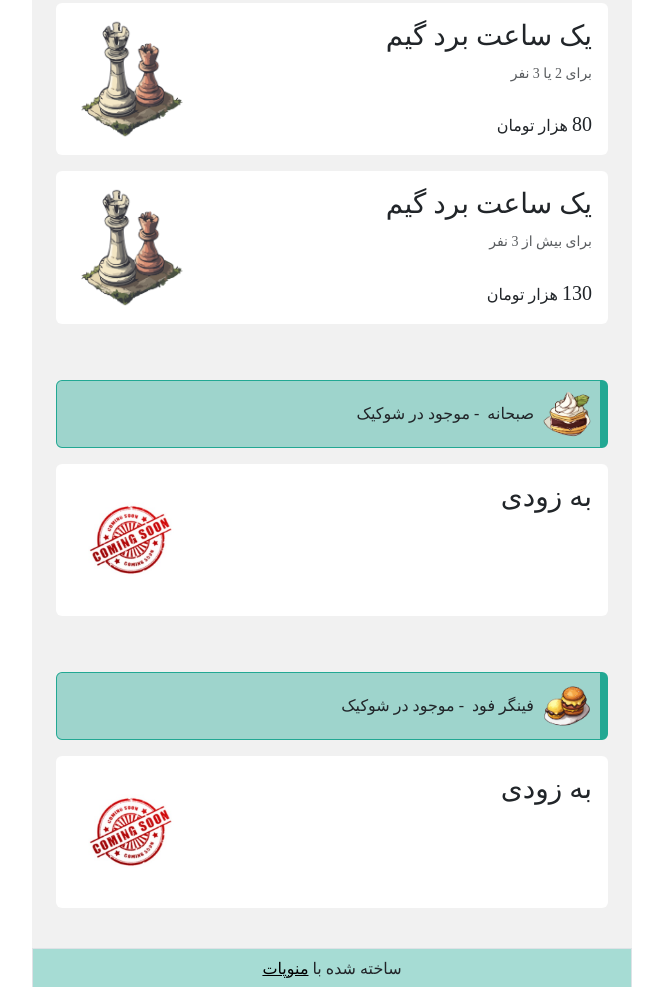
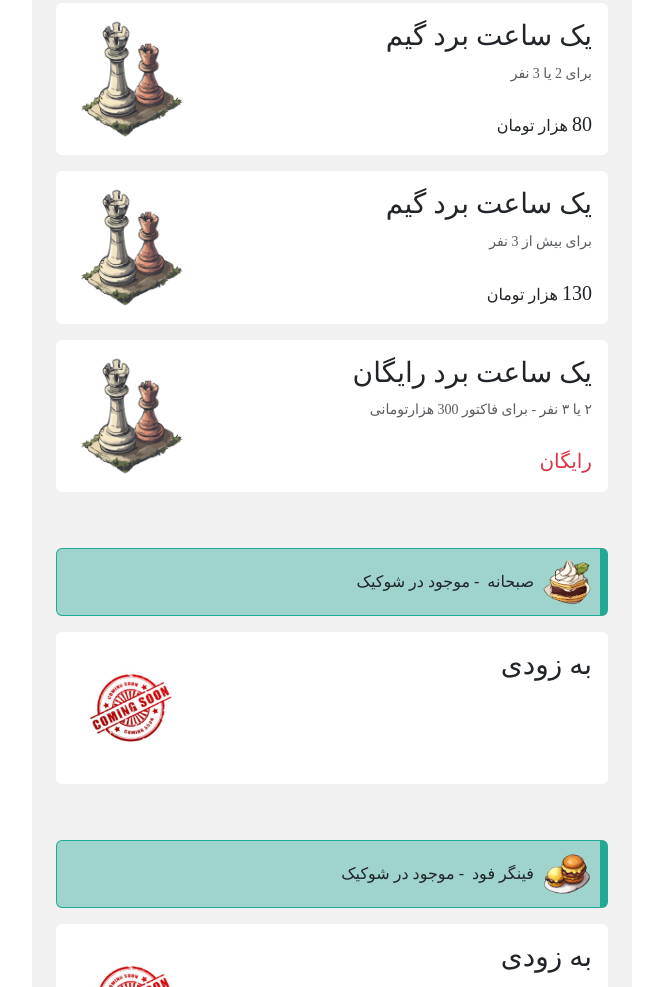
Before and after one commit to MohNamdar/cafe-salam-menu, a plain HTML site: page index.html in a window 1280 px wide. Shown: the part 6459-7446 px from the top of the page, without its empty margins (308-971 px from the left). Drawn offline with nearby package versions, Linux system fonts and the light colour scheme; a small style sheet from the web is missing.

Commit message:
add free boardgame plan

```diff
--- a/index.html
+++ b/index.html
@@ -648,6 +648,7 @@
                             <img class="rounded" src="./images/category-icon/boardgame.png" style="width: 120px;" />
                         </div>
                     </div>
+                    <!-- item -->
                     <div class="d-flex flex-column gap-3 bg-white rounded p-3" role="button">
                         <div class="d-flex justify-content-between align-items-start">
                             <div class="d-flex justify-content-between align-items-start flex-column h-100">
@@ -658,6 +659,21 @@
                                 <div class="flex gap-1 items-center">
                                     <span class="font-bold" style="font-size: 20px">130</span>
                                     <span class="text-gray-500 text-xs">هزار تومان</span>
+                                </div>
+                            </div>
+                            <img class="rounded" src="./images/category-icon/boardgame.png" style="width: 120px;" />
+                        </div>
+                    </div>
+                    <!-- item -->
+                    <div class="d-flex flex-column gap-3 bg-white rounded p-3" role="button">
+                        <div class="d-flex justify-content-between align-items-start">
+                            <div class="d-flex justify-content-between align-items-start flex-column h-100">
+                                <div>
+                                    <h3>یک ساعت برد رایگان</h3>
+                                    <small class="text-muted">۲ یا ۳ نفر - برای فاکتور 300 هزارتومانی</small>
+                                </div>
+                                <div class="flex gap-1 items-center">
+                                    <span class="font-bold text-danger" style="font-size: 20px">رایگان</span>
                                 </div>
                             </div>
                             <img class="rounded" src="./images/category-icon/boardgame.png" style="width: 120px;" />
```
